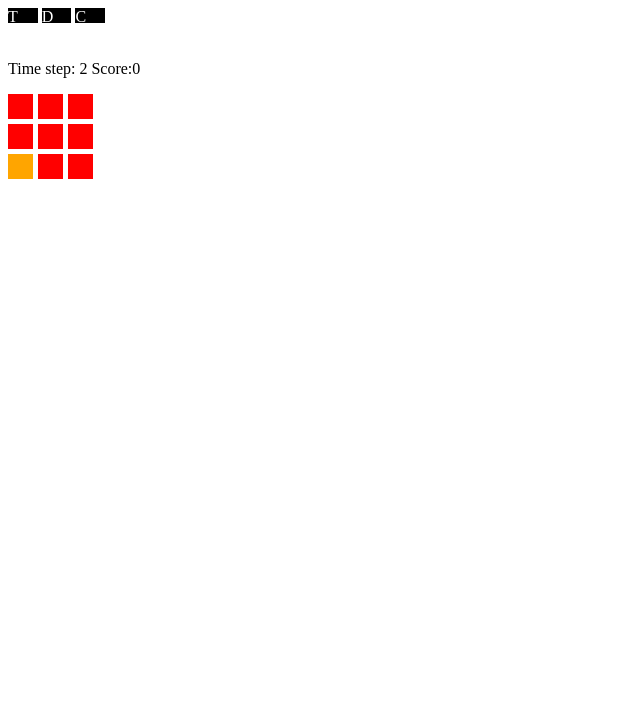
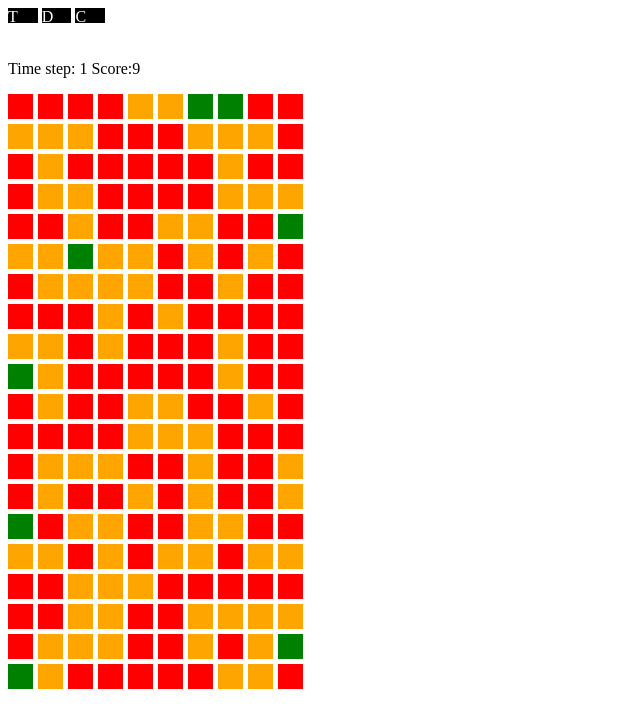
Before and after one commit to prashanthtr/Covid-Game, a plain HTML site: page index.html in a window 1280 px wide. Shown: the whole page, without its empty margins (0-640 px from the left). Drawn offline with nearby package versions, Linux system fonts and the light colour scheme.

Commit message:
rectified grid error. need to check and add border for disconnect

```diff
--- a/graphs.js
+++ b/graphs.js
@@ -59,11 +59,11 @@ class Grid {
         return this.nodes[nodeid].color;
     }
 
-    gridDisplay (){
+    gridDisplay (n1, n2){
 
         var grid = ""
-        for(var row=0; row < n; row++){
-            for(var col=0; col < n; col++){
+        for(var row=0; row < n1; row++){
+            for(var col=0; col < n2; col++){
 
                 if(  this.nodes[row+","+col].tested != 0 && this.nodes[row+","+col].disconnected != 0 ){
                     grid +=  addspaces("[*" + this.nodes[row+","+col].color + "*]")+"\t"
@@ -231,26 +231,26 @@ class Grid {
 
 var cagrid = new Grid();
 
-function populate_grid ( n ){
+function populate_grid ( n1, n2 ){
 
-    for(var row=0; row < n; row++){
-        for(var col=0; col < n; col++){
+    for(var row=0; row < n1; row++){
+        for(var col=0; col < n2; col++){
             cagrid.addNode({x: col, y: row, id: ""+row+","+col});
         }
     }
 
-    for(var row=0; row < n; row++){
-        for(var col=0; col < n; col++){
+    for(var row=0; row < n1; row++){
+        for(var col=0; col < n2; col++){
 
             var up1 = (row - 1) < 0?row:(cagrid.addEdge( (row+","+col), ((row-1)+","+col)));
-            var down1 = (row + 1)>= n?0: (cagrid.addEdge( (row+","+col), ((row+1)+","+col)));
-            var left1 = (col - 1) < 0? (n-1): (cagrid.addEdge( (row+","+col), ((row)+","+(col-1))));
-            var right1 = (col + 1) >= n? 0: (cagrid.addEdge( (row+","+col), ((row)+","+(col+1))));
+            var down1 = (row + 1)>= n1?0: (cagrid.addEdge( (row+","+col), ((row+1)+","+col)));
+            var left1 = (col - 1) < 0? (n2-1): (cagrid.addEdge( (row+","+col), ((row)+","+(col-1))));
+            var right1 = (col + 1) >= n2? 0: (cagrid.addEdge( (row+","+col), ((row)+","+(col+1))));
 
             var upleft = ((row - 1 >= 0)&&(col - 1 >= 0))?(cagrid.addEdge( (row+","+col), ((row-1)+","+(col-1)))):0
-            var upright = ((row - 1 >= 0)&&(col + 1 < n))?(cagrid.addEdge( (row+","+col), ((row-1)+","+(col+1)))):0
-            var downright = ((row + 1 < n)&&(col + 1 < n))?(cagrid.addEdge( (row+","+col), ((row+1)+","+(col+1)))):0
-            var downleft = ((row + 1 < n)&&(col - 1 >= 0))?(cagrid.addEdge( (row+","+col), ((row+1)+","+(col-1)))):0
+            var upright = ((row - 1 >= 0)&&(col + 1 < n2))?(cagrid.addEdge( (row+","+col), ((row-1)+","+(col+1)))):0
+            var downright = ((row + 1 < n1)&&(col + 1 < n2))?(cagrid.addEdge( (row+","+col), ((row+1)+","+(col+1)))):0
+            var downleft = ((row + 1 < n1)&&(col - 1 >= 0))?(cagrid.addEdge( (row+","+col), ((row+1)+","+(col-1)))):0
 
         }
     }
@@ -286,14 +286,11 @@ function addspaces( str ){
 //console.log("Type input as : node graphs.js number_cells n_iterations, disconnection%, testing%")
 
 
-var n = 3; //parseFloat(process.argv[2]) || 3;
+//var n1 = 3; //parseFloat(process.argv[2]) || 3;
+//var n2 = 3;
 var iterations = 3; //parseFloat(process.argv[3]) || 3;
 var disconnect = 0; // parseFloat(process.argv[4]) || 0;
 var testing = 0; //parseFloat(process.argv[5]) || 0;
-
-console.log("\nSimulation runs with " + n + "*" + n + "cells for " + iterations + " iterations.");
-console.log("Every time step : " + disconnect + "% of cells are disconnected, and " + testing + "% of cells are tested");
-console.log("Scoring: Score = green cells + adjacent green cells (counted once)");
 
 //populate_grid(n);
 
@@ -306,11 +303,11 @@ console.log("Scoring: Score = green cells + adjacent green cells (counted once)"
 
 var iter = 0;
 
-function run_grid( ){
+function run_grid(n1,n2 ){
 
     console.log("Time step " + (iter++) + ":")
     console.log("Score: " + cagrid.score())
-    cagrid.gridDisplay()
+    cagrid.gridDisplay(n1,n2)
     //cagrid.display()
     cagrid.update()
 }
--- a/index.html
+++ b/index.html
@@ -61,9 +61,14 @@
     <script>
 
       // N1*N2 grids
-      var n1 = 3;
-      var n2 = 3;
+      var n1 = 20;
+      var n2 = 10;
       var ts = 0;
+
+      console.log("\nSimulation runs with " + n1 + "*" + n2 + "cells for " + iterations + " iterations.");
+      console.log("Every time step : " + disconnect + "% of cells are disconnected, and " + testing + "% of cells are tested");
+      console.log("Scoring: Score = green cells + adjacent green cells (counted once)");
+
 
       let rects = [];
 
@@ -84,7 +89,7 @@
           }
       }
 
-      populate_grid(n);
+      populate_grid(n1,n2);
 
       var svgContainer = d3.select("body").append("svg")
           .attr("width", 600)
@@ -139,7 +144,7 @@
 
       function update(){
 
-          run_grid();
+          run_grid(n1,n2);
 
           document.getElementById("ts").innerHTML = "Time step: " + (ts++) +  "\n" + "Score:" + cagrid.score();
           //var obj = cagrid.orderExport();
@@ -275,7 +280,7 @@
     })
 
       update();
-      setInterval(update, 3000);
+      setInterval(update, 10000);
 
     </script>
   </body>
```
